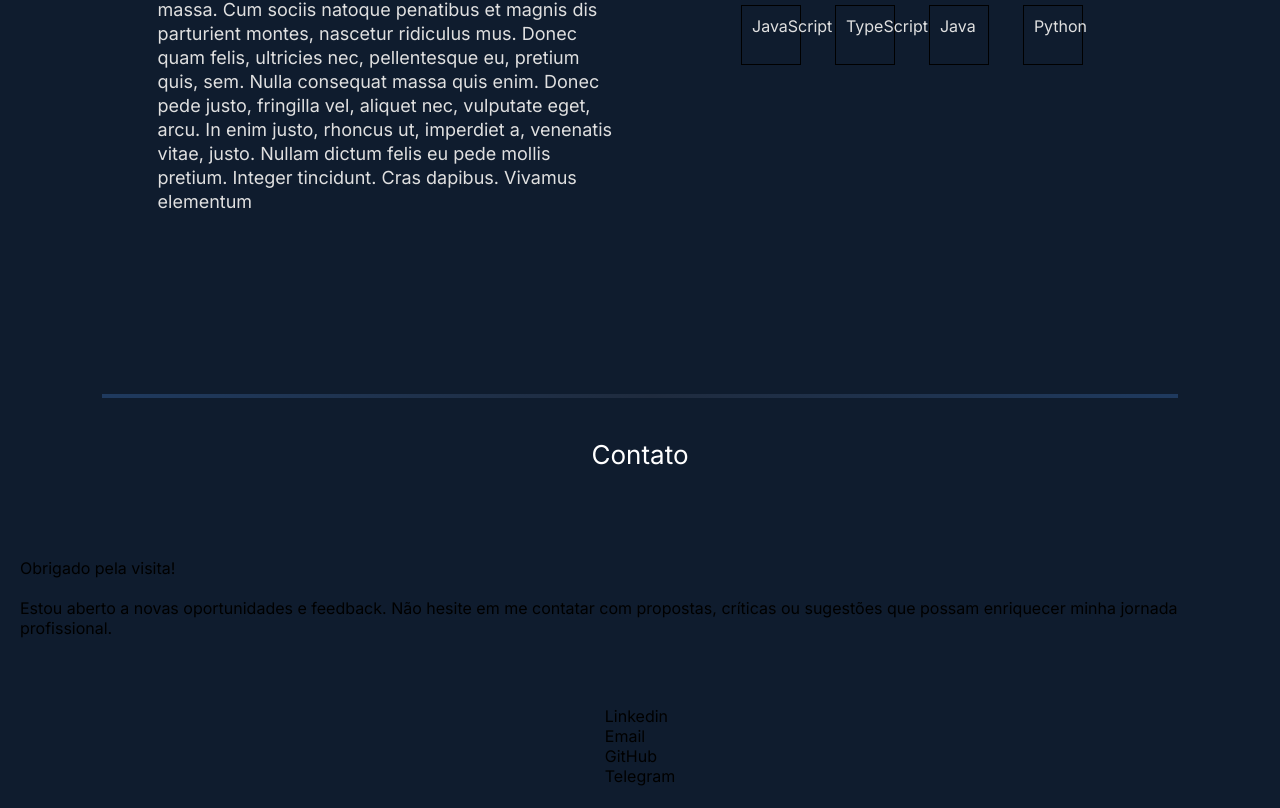
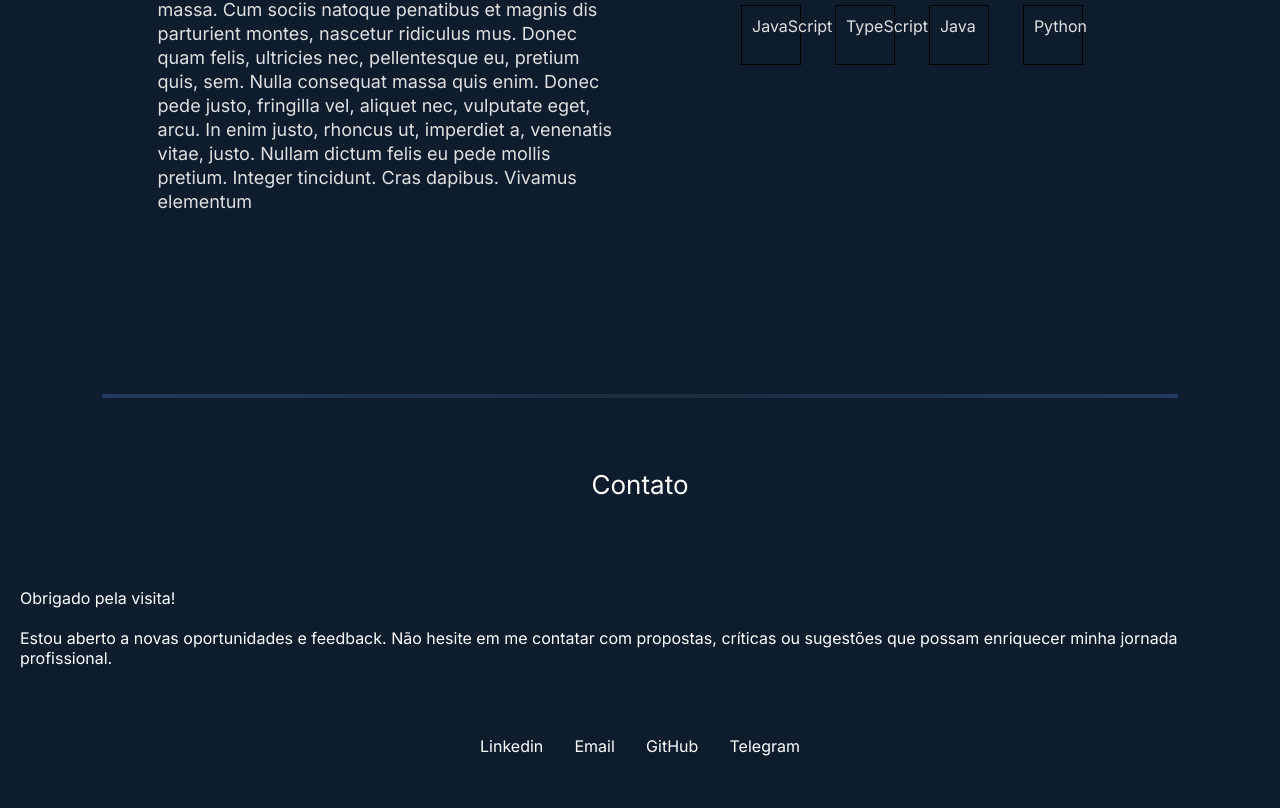
Before and after one commit to danargolo/portfolio, a Next.js app: page / in a window 1280 px wide. Shown: the part 1727-2535 px from the top of the page. Built offline with nearby package versions, Linux system fonts and the light colour scheme.

Commit message:
bomb: commit

```diff
--- a/src/components/About/styles.js
+++ b/src/components/About/styles.js
@@ -18,6 +18,7 @@ export const About = styled.section`
   justify-content: center;
   align-items: center;
   width: 100vw;
+  min-height: 25.625rem;
   height: fit-content;
   gap: 3rem;
   background-color: ${({theme}) => theme.colors.bg100};
--- a/src/components/ProjectsPreviews/styles.js
+++ b/src/components/ProjectsPreviews/styles.js
@@ -32,6 +32,7 @@ export const ProjectsWrapper = styled.div`
 `
 
 export const StyledSlider = styled(Slider)`
+
   /* @media (min-width: ${({theme}) => theme.breakpoints.md}) { */
   @media (min-width: 769px) {
     width: 65.625rem;
--- a/src/components/ui/Ulist/index.jsx
+++ b/src/components/ui/Ulist/index.jsx
@@ -1,8 +1,8 @@
 import * as S from './styles'
 
-export const Ulist = ({  itens, ...rest}) => {
+export const Ulist = ({  itens, className, ...rest}) => {
   return (
-    <S.Ulist >
+    <S.Ulist className={className}>
       { itens
         ? itens.map((item, index) => (
           <li key={item+index}>{item}</li>
--- a/src/context/index.ts
+++ /dev/null
@@ -1 +0,0 @@
-export * from './context'
--- a/src/providers/index.ts
+++ /dev/null
@@ -1 +0,0 @@
-export * from './providers'
--- a/src/styles/global.js
+++ b/src/styles/global.js
@@ -20,4 +20,8 @@ export const GlobalStyles = createGlobalStyle`
     border: none;
   }
 
+  p {
+    color: ${({ theme }) => theme.colors.text100 };
+  }
+
 `
```
